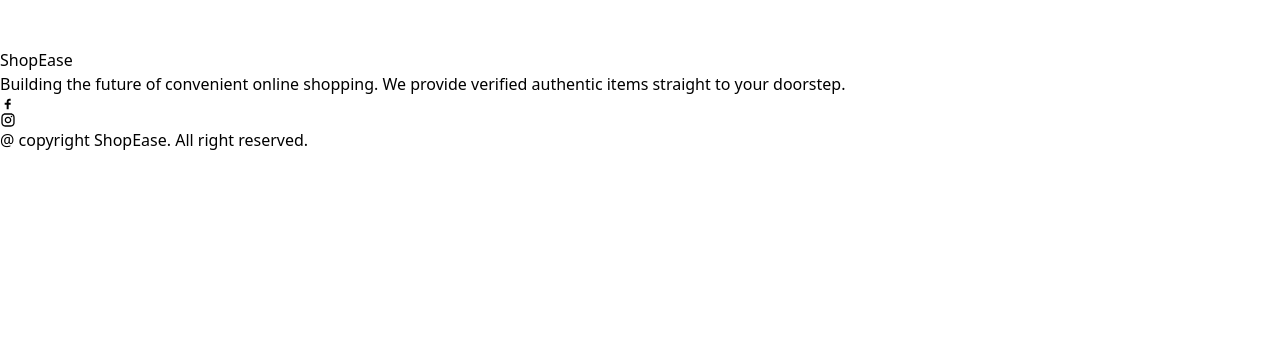
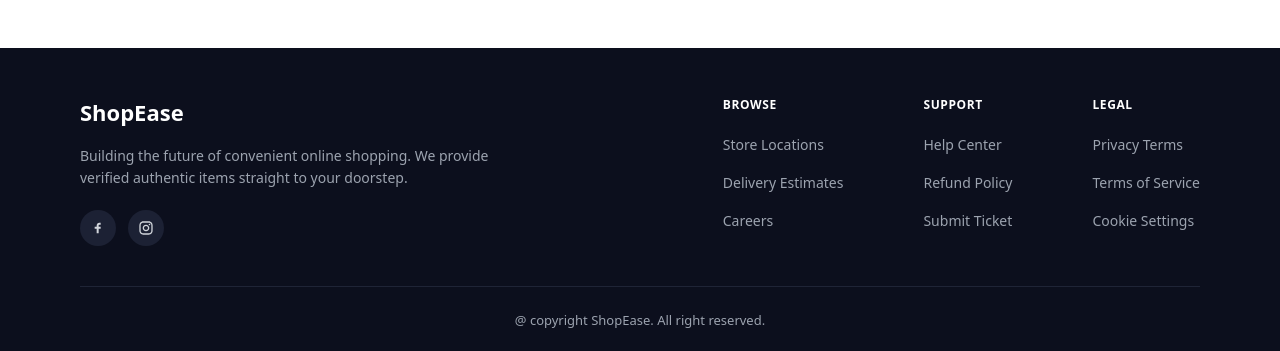
Before and after one commit to shobhini-kundu/e-commerce, a Next.js app: page / in a window 1280 px wide. Shown: the part 848-1199 px from the top of the page. Before the commit the page ends 1000 px from the top, so only its background shows below. Built offline with nearby package versions, Linux system fonts and the light colour scheme.

Commit message:
Footer UI updated

```diff
--- a/components/layouts/Footer.css
+++ b/components/layouts/Footer.css
@@ -0,0 +1,118 @@
+.footer_section {
+  background-color: #0c0f1d;
+  padding: 48px 80px 0;
+  color: #fff;
+  font-family: inherit;
+
+  .footer_top {
+    display: flex;
+    justify-content: space-between;
+    flex-wrap: wrap;
+    gap: 48px;
+    padding-bottom: 40px;
+
+    .logo_left {
+      max-width: 420px;
+
+      .logo {
+        display: flex;
+        align-items: center;
+        gap: 10px;
+        font-size: 22px;
+        font-weight: 700;
+        margin-bottom: 16px;
+
+        .logo_icon {
+          font-size: 22px;
+        }
+      }
+      .description {
+        color: #9ca3af;
+        font-size: 14px;
+        line-height: 1.6;
+        margin-bottom: 20px;
+      }
+
+      .social_media {
+        display: flex;
+        gap: 12px;
+
+        .social_link {
+          width: 36px;
+          height: 36px;
+          border-radius: 50%;
+          background-color: #1c2134;
+          display: flex;
+          align-items: center;
+          justify-content: center;
+          font-size: 16px;
+          color: #d1d5db;
+          cursor: pointer;
+          transition: background-color 0.2s ease ;
+
+          &:hover{
+            background-color: #2a3148;
+          }
+        }
+      }
+    }
+    .page_links{
+      display: flex;
+      gap: 80px;
+      flex-wrap: wrap;
+    }
+    .link_column{
+      .column_title{
+        font-size: 12px;
+        font-weight: 700;
+        letter-spacing: 0.05em;
+        color: #ffffff;
+        margin-bottom: 18px;
+        text-transform: uppercase;
+
+      }
+
+      ul{
+        list-style: none;
+        margin: 0;
+        padding: 0;
+        display: flex;
+        flex-direction: column;
+        gap: 14px;
+
+        li a {
+          color: #9ca3af;
+          text-decoration: none;
+          font-size: 14px;
+          transition: color 0.2s ease;
+
+          &:hover{
+            color: #fff;
+          }
+
+        }
+      }
+    }
+  }
+  .footer_bottom{
+    border-top:   1px solid #1f2436;
+    padding: 24px 0;
+    text-align: center;
+
+    .copyright{
+      color: #9ca3af;
+      font-size:13px ;
+    }
+    @media(max-width: 768px){
+      padding: 32px 24px 0;
+
+      .footer_top{
+        flex-direction: column;
+
+        .page_links{
+          gap: 40px;
+        }
+      }
+    }
+  }
+}
--- a/components/layouts/Footer.tsx
+++ b/components/layouts/Footer.tsx
@@ -3,8 +3,9 @@
 import "./Footer.css"
 import { TiSocialFacebook } from 'react-icons/ti';
 import { RiInstagramLine } from 'react-icons/ri';
+import { footerData } from '@/data/footerData';
 const Footer:React.FC = () => {
-  return (
+return (
     <>
     <div className="footer_section">
         <div className="footer_top">
@@ -28,6 +29,18 @@
 
             </div>
             <div className="page_links">
+                {footerData.map((section, index) => (
+                    <div className="link_column" key = {index}>
+                        <div className="column_title">{section.title}</div>
+                        <ul>
+                            {section.urlData.map((link,i) => (
+                                <li key ={i}>
+                                    <a href = {link.urlLink}>{link.urlTitle}</a>
+                                </li>
+                            ))}
+                        </ul>
+                    </div>
+                ))}
 
             </div>
 
@@ -39,7 +52,7 @@
         </div>
     </div>
     </>
-  )
+)
 }
 
 export default Footer
--- a/data/footerData.ts
+++ b/data/footerData.ts
@@ -16,5 +16,33 @@
                 urlLink:'#'
             }
         ]
-        }
+        },
+        {
+            title: "Support",
+            urlData: [
+                {
+                    urlTitle: "Help Center",
+                urlLink: "#"
+            },
+                {
+                    urlTitle: " Refund Policy",
+                urlLink: "#"
+            },
+            {urlTitle: "Submit Ticket",
+                urlLink: "#"
+
+            }
+
+
+            ]
+
+        },
+        {
+            title: "Legal",
+    urlData: [
+      { urlTitle: "Privacy Terms", urlLink: "#" },
+      { urlTitle: "Terms of Service", urlLink: "#" },
+      { urlTitle: "Cookie Settings", urlLink: "#" },
+    ],
+  },
     ]
```
